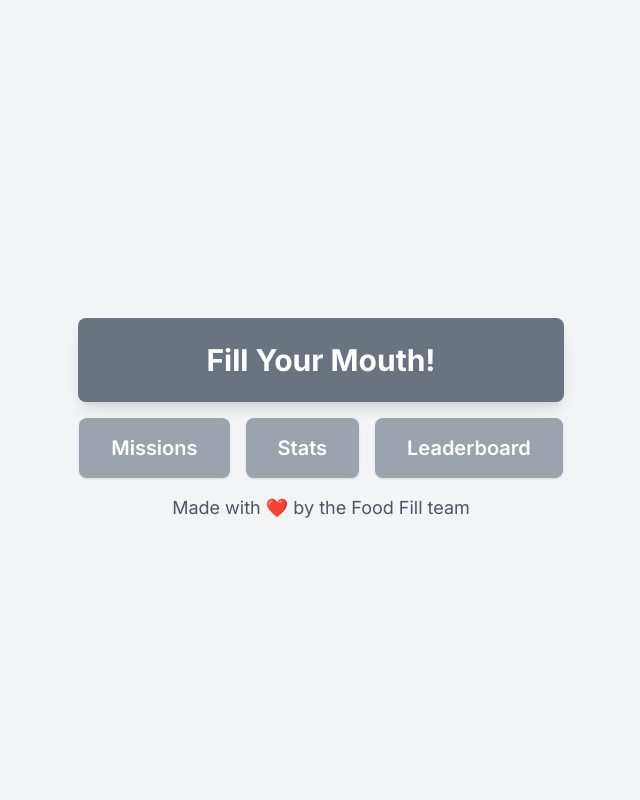
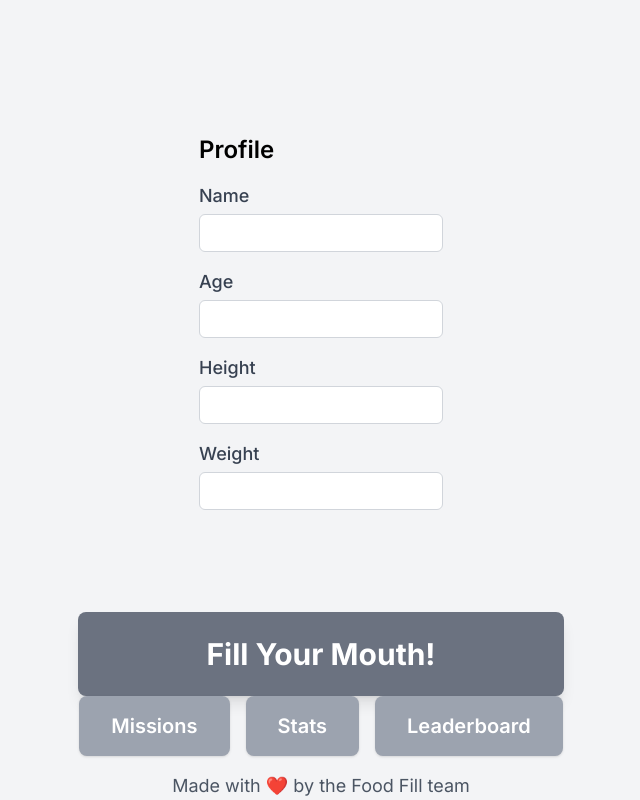
Before and after one commit to patrick-gu/food-fill, a Next.js app: page /welcome in a window 1280 px wide. Shown: the whole page, without its empty margins (319-959 px from the left). Built offline with nearby package versions, Linux system fonts and the light colour scheme.

Commit message:
Added profile

```diff
--- a/src/app/welcome/page.tsx
+++ b/src/app/welcome/page.tsx
@@ -1,9 +1,88 @@
+"use client";
 import React from 'react';
+import { useState } from 'react';
 import Link from 'next/link';
 
 export default function WelcomePage() {
+
+    const [name, setName] = useState('');
+    const [age, setAge] = useState('');
+    const [height, setHeight] = useState('');
+    const [weight, setWeight] = useState('');
+
+    const handleNameChange = (event: React.ChangeEvent<HTMLInputElement>) => {
+        setName(event.target.value);
+    };
+
+    const handleAgeChange = (event: React.ChangeEvent<HTMLInputElement>) => {
+        setAge(event.target.value);
+    };
+
+    const handleHeightChange = (event: React.ChangeEvent<HTMLInputElement>) => {
+        setHeight(event.target.value);
+    };
+
+    const handleWeightChange = (event: React.ChangeEvent<HTMLInputElement>) => {
+        setWeight(event.target.value);
+    };
+
     return (
         <div className="flex flex-col items-center justify-center space-y-0 h-screen bg-gray-100">
+            <div className="flex flex-col items-center justify-center space-y-0 h-screen bg-gray-100">
+                <div className="mt-8">
+                    <h2 className="text-2xl font-semibold">Profile</h2>
+                    <div className="mt-4">
+                        <label htmlFor="name" className="block text-lg font-medium text-gray-700">
+                            Name
+                        </label>
+                        <input
+                            type="text"
+                            id="name"
+                            value={name}
+                            onChange={handleNameChange}
+                            className="mt-1 px-4 py-2 border border-gray-300 rounded-md focus:outline-none focus:ring-blue-500 focus:border-blue-500 block w-full sm:text-sm"
+                        />
+                    </div>
+                    <div className="mt-4">
+                        <label htmlFor="age" className="block text-lg font-medium text-gray-700">
+                            Age
+                        </label>
+                        <input
+                            type="text"
+                            id="age"
+                            value={age}
+                            onChange={handleAgeChange}
+                            className="mt-1 px-4 py-2 border border-gray-300 rounded-md focus:outline-none focus:ring-blue-500 focus:border-blue-500 block w-full sm:text-sm"
+                        />
+                    </div>
+                    <div className="mt-4">
+                        <label htmlFor="height" className="block text-lg font-medium text-gray-700">
+                            Height
+                        </label>
+                        <input
+                            type="text"
+                            id="height"
+                            value={height}
+                            onChange={handleHeightChange}
+                            className="mt-1 px-4 py-2 border border-gray-300 rounded-md focus:outline-none focus:ring-blue-500 focus:border-blue-500 block w-full sm:text-sm"
+                        />
+                    </div>
+                    <div className="mt-4">
+                        <label htmlFor="weight" className="block text-lg font-medium text-gray-700">
+                            Weight
+                        </label>
+                        <input
+                            type="text"
+                            id="weight"
+                            value={weight}
+                            onChange={handleWeightChange}
+                            className="mt-1 px-4 py-2 border border-gray-300 rounded-md focus:outline-none focus:ring-blue-500 focus:border-blue-500 block w-full sm:text-sm"
+                        />
+                    </div>
+                </div>
+            </div>
+
+
             <Link href="/" className="mt-10 mb-4 px-32 py-6 text-3xl font-bold text-white bg-gray-500 rounded-lg shadow-lg hover:bg-blue-600">
                 Fill Your Mouth!
             </Link>
```
